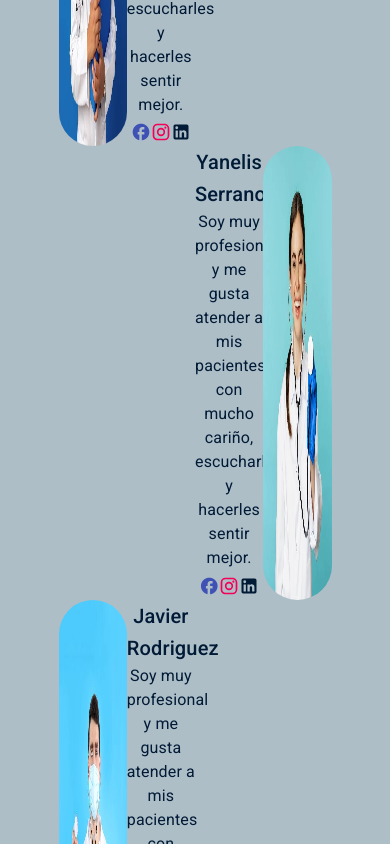
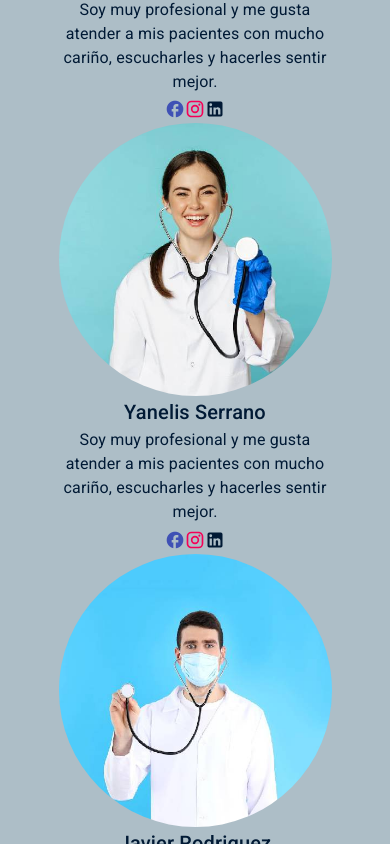
Before and after one commit to bealazo/centro-salud, a React (Create React App) app: page / in a window 390 px wide. Shown: the part 1360-2204 px from the top of the page. Built offline with nearby package versions, Linux system fonts and the light colour scheme.

Commit message:
home responsive adjustments

```diff
--- a/src/App.css
+++ b/src/App.css
@@ -44,24 +44,82 @@
   justify-content: right;
 }
 
-/*Menu para pantallas moviles*/
+
+/*AJUSTES PANTALLAS ORDENADORES*/
+  @media only screen and (min-width : 901px) {
+
+     /*Menu para pantallas ordenadores*/
+  .menu-movil-container {
+      display:none;
+    }
+    .menu-container{
+      display:true;
+    }
+
+     /*Equipo para pantallas ordenadores*/
+    .avatar{
+      width:50%;
+      height:auto;
+      border-radius: 150px;
+
+
+    }
+    .container-member{
+      width:50%;
+      display:flex;
+      flex-direction: row;
+
+    }
+    .member-text{
+      width: 50%;
+    }
+    .member-right-movil{
+      display: none;
+    }
+    .member-right-pc{
+      display: true;
+    }
+
+    }
+
+/*AJUSTES PANTALLAS MÓVILES*/
+
 @media only screen and (max-width : 900px) {
+
+  /*Menu para pantallas moviles*/
   .menu-movil-container{
     display:true;
     }
     .menu-container{
       display:none;
     }
+
+    /*Equipo para pantallas moviles*/
+
+    .avatar{
+      width:100%;
+      height:auto;
+      border-radius: 150px;
+
+
+    }
+    .container-member{
+      width:100%;
+      display:flex;
+      flex-direction: column;
+
+    }
+    .member-text{
+      width: 100%;
+    }
+    .member-right-movil{
+      display: true;
+    }
+    .member-right-pc{
+      display: none;
+    }
   }
-/*Menu para ordenadores*/
-  @media only screen and (min-width : 901px) {
-  .menu-movil-container {
-      display:none;
-    }
-    .menu-container{
-      display:true;
-    }
-    }
+
 
   /*Contenedor banner*/
   .container-banner{
@@ -106,24 +164,7 @@
   padding-bottom: 5%;
 }
 
-.avatar{
-  width:50%;
-  height:auto;
-  border-radius: 150px;
-
-
-}
-.container-member{
-  width:50%;
-  display:flex;
-  flex-direction: row;
-
-}
-.member-text{
-  width: 50%;
-}
-
-
+/*Para que los miembros del equipo en posicion impar esten a la derecha*/
 .member-wrapper-rigth{
   display: flex;
   flex-direction: row;
--- a/src/components/TeamMember.js
+++ b/src/components/TeamMember.js
@@ -8,6 +8,7 @@ import LinkedInIcon from '@material-ui/icons/LinkedIn';
 
 
 function TeamMember(props) {
+
 
      if(props.position%2==0){
         return(
@@ -36,7 +37,7 @@ function TeamMember(props) {
         return(
 
         <div className="member-wrapper-rigth">
-          <div className="container-member">
+          <div className="container-member member-right-pc">
                <div className="member-text">
                     <Typography variant="h6">
                     {props.name}
@@ -52,9 +53,29 @@ function TeamMember(props) {
                 </div>
                 <img src={props.avatar} className="avatar"/>
           </div>
+          <div className="container-member member-right-movil">
+             <img src={props.avatar} className="avatar"/>
+               <div className="member-text">
+                    <Typography variant="h6">
+                    {props.name}
+                    </Typography>
+                    <Typography variant="body1" gutterBottom>
+                    {props.description}
+                    </Typography>
+                    <Grid >
+                    <Icon color="primary" fontSize="small">facebook</Icon>
+                    <InstagramIcon color="secondary" fontSize="small"/>
+                    <LinkedInIcon fontSize="small"/>
+                    </Grid>
+                </div>
+
+          </div>
       </div>
+
 
         );
     }
+
+
 }
 export default TeamMember;
```
